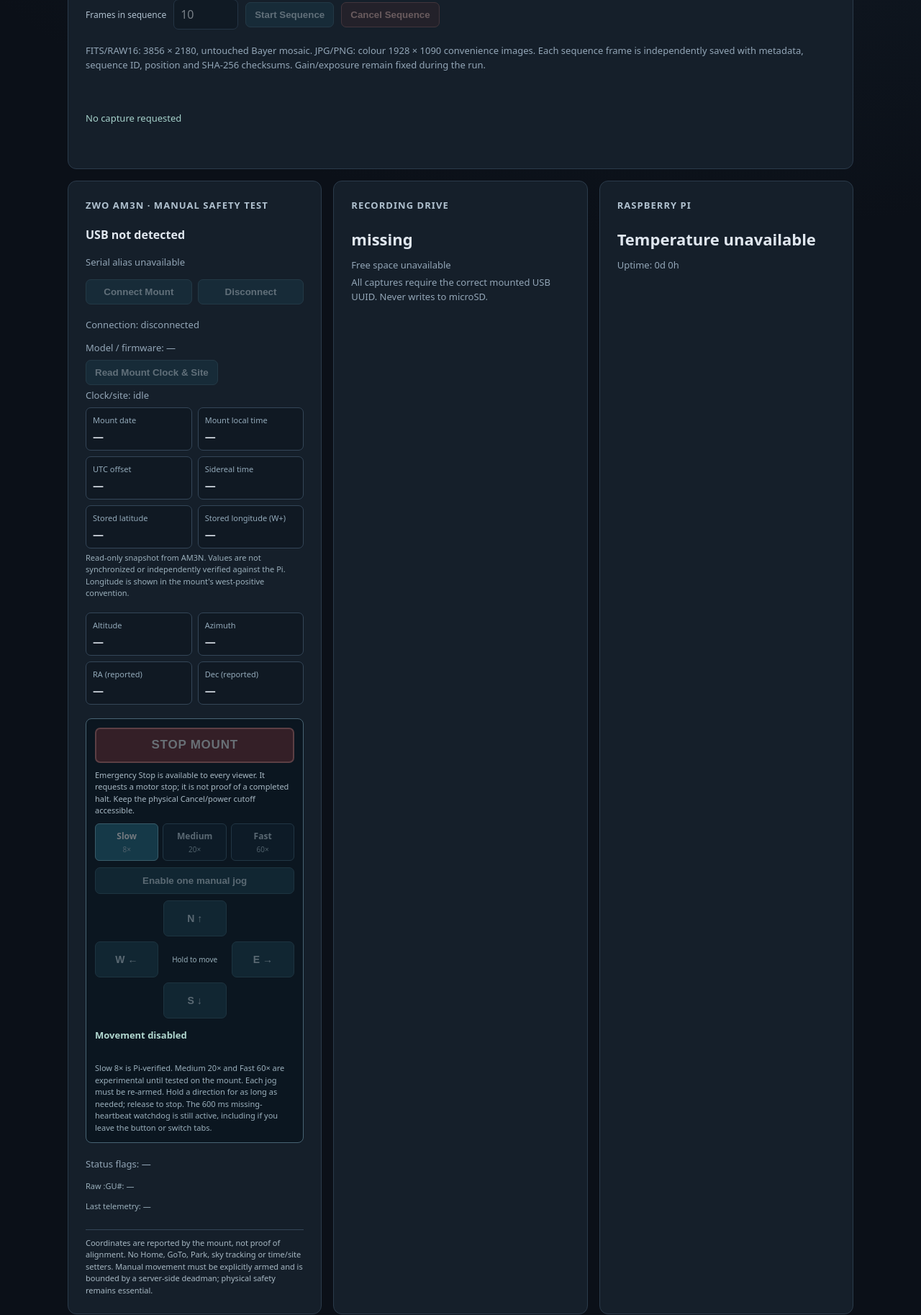
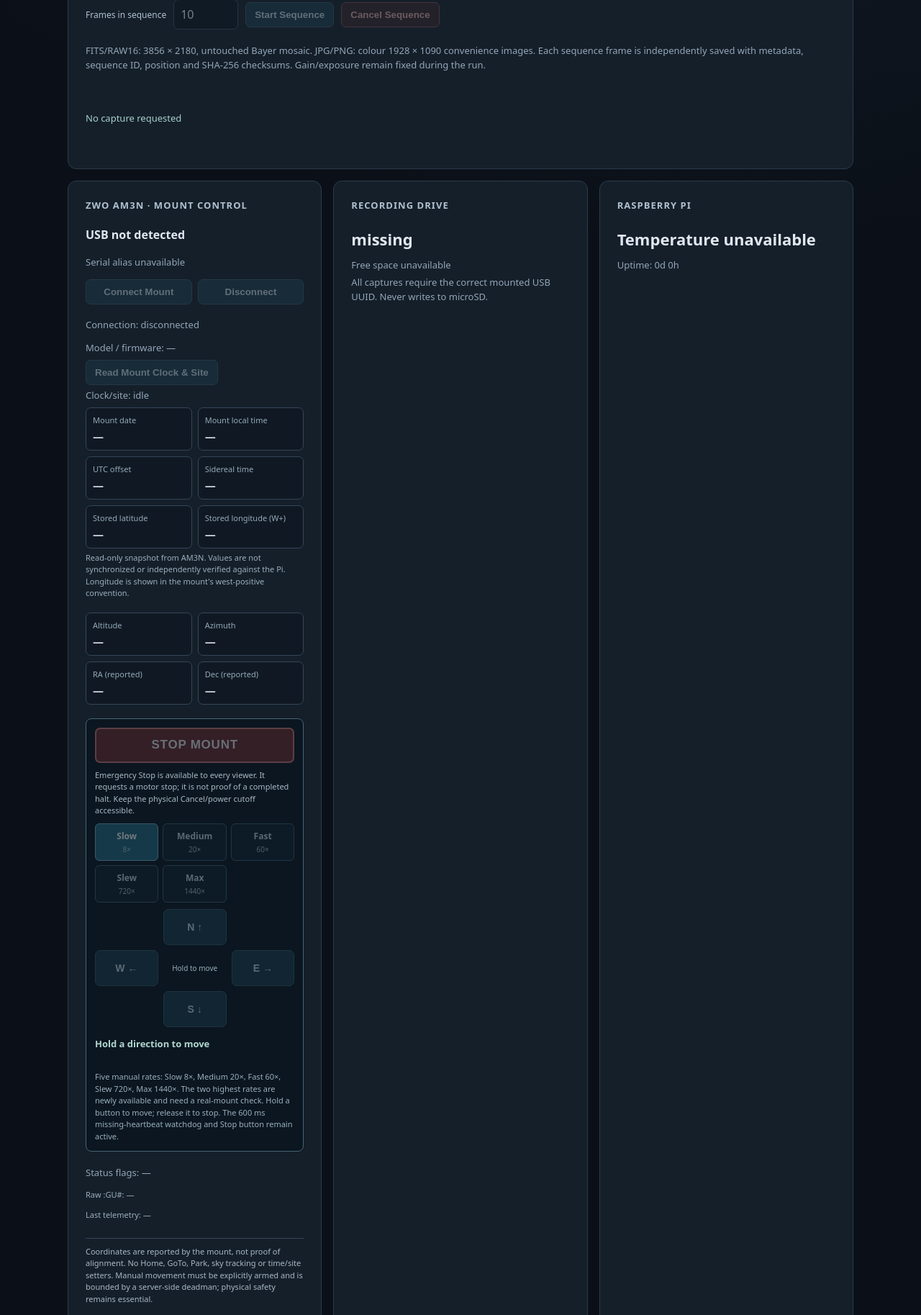
Before and after one commit to Arnbargler/astropi, a Flask app: page / in a window 1280 px wide. Shown: the part 1275-3102 px from the top of the page at 72% size. Run offline with Flask 3, Linux system fonts and the light colour scheme; data that the repository does not hold is empty.

Commit message:
Remove manual jog arming step and add INDI-documented 720x / 1440x slew speeds

```diff
--- a/astropi/mount/worker.py
+++ b/astropi/mount/worker.py
@@ -36,6 +36,8 @@ JOG_SPEEDS = {
     "slow": ":R5#",          # ~8x, verified on Pi
     "medium": ":Rv20.00#",  # ~20x, user-reported normal operation
     "fast": ":Rv60.00#",    # ~60x, user-reported normal operation
+    "slew": ":R8#",        # 720x, INDI AM driver documented preset
+    "max": ":R9#",         # 1440x, INDI AM driver documented preset
 }
 JOG_RATE = JOG_SPEEDS["slow"]  # backward-compatible default
 STOP_COMMAND = ":Q#"
@@ -191,30 +193,23 @@ class MountWorker:
             )
             return True
 
-    def arm(self):
-        """Requires operator lease at the Flask layer; one arm per jog."""
-        with self._lock:
-            if not self._state["connected"] or self._state["phase"] != "connected":
-                raise RuntimeError("Connect the mount before arming")
-            if (self._state["motion_phase"] != "idle" or self._stop_pending or
-                    self._environment_pending or self._environment_in_progress):
-                raise RuntimeError("Mount must be idle and not reading its clock/site before arming")
-            self._armed = True
-            self._state["motion_armed"] = True
-            return True
-
     def jog(self, direction, speed="slow"):
         if type(direction) is not str or direction not in JOG_COMMANDS:
             raise ValueError("Unknown mount direction")
         if type(speed) is not str or speed not in JOG_SPEEDS:
-            raise ValueError("Unknown mount jog speed; select slow, medium or fast")
+            raise ValueError("Unknown mount jog speed")
         with self._lock:
-            if not self._state["connected"] or not self._armed:
-                raise RuntimeError("Enable manual movement first")
+            if not self._state["connected"] or self._state["phase"] != "connected":
+                raise RuntimeError("Connect the mount before moving")
             if self._state["motion_phase"] != "idle":
                 raise RuntimeError("Only one direction at a time")
-            if self._stop_pending or self._stop.is_set():
-                raise RuntimeError("A Stop or disconnect is pending")
+            if (self._stop_pending or self._stop.is_set() or
+                    self._environment_pending or self._environment_in_progress):
+                raise RuntimeError("Stop, disconnect or clock/site read pending")
+            # Internal motion token: only a valid active jog may renew
+            # its heartbeat. No separate browser-side arm action.
+            self._armed = True
+            self._state["motion_armed"] = True
             self._pending_direction = direction
             self._pending_speed = speed
             self._motion_deadline = self._clock() + DEADMAN_SECONDS
--- a/astropi/static/app.js
+++ b/astropi/static/app.js
@@ -21,12 +21,11 @@ let sequenceActive = false;
 let mountPhase = "disconnected";
 let mountRequestPending = false;
 let mountMotionPhase = "idle";
-let mountArmed = false;
 let heldMountDirection = null;
 let mountStopPending = false;
 let mountHeartbeatBusy = false;
 let mountEnvironmentPhase = "idle";
-const mountSpeeds = ["slow", "medium", "fast"];
+const mountSpeeds = ["slow", "medium", "fast", "slew", "max"];
 let selectedMountSpeed = "slow";
 function showMountSpeed(speed) {
   selectedMountSpeed = speed;
@@ -70,18 +69,19 @@ function updateButtons() {
     !["connecting", "connected"].includes(mountPhase);
   $("mount-stop").disabled = mountPhase !== "connected" || mountStopPending;
   $("mount-read-environment").disabled = !owner || mountPhase !== "connected" ||
-    mountRequestPending || mountMotionPhase !== "idle" || mountArmed ||
+    mountRequestPending || mountMotionPhase !== "idle" || Boolean(heldMountDirection) ||
     mountEnvironmentPhase === "queued" || mountEnvironmentPhase === "reading";
-  $("mount-arm").disabled = !owner || mountPhase !== "connected" ||
-    mountMotionPhase !== "idle" || mountArmed || mountRequestPending;
   for (const speed of mountSpeeds) {
     $("mount-speed-" + speed).disabled = !owner || mountPhase !== "connected" ||
-      mountMotionPhase !== "idle" || mountArmed || mountRequestPending ||
+      mountMotionPhase !== "idle" || mountRequestPending ||
       Boolean(heldMountDirection);
   }
   for (const direction of ["north", "south", "east", "west"]) {
     $("mount-" + direction).disabled = !owner || mountPhase !== "connected" ||
-      !mountArmed || mountMotionPhase !== "idle" || mountRequestPending;
+      (mountMotionPhase !== "idle" && heldMountDirection !== direction) ||
+      (Boolean(heldMountDirection) && heldMountDirection !== direction) ||
+      mountRequestPending ||
+      ["queued", "reading"].includes(mountEnvironmentPhase);
   }
   const saveReady = owner && currentPhase === "running" &&
     storageReady && !captureBusy && !captureRequestPending &&
@@ -206,7 +206,7 @@ $("release-control").addEventListener("click", async () => {
 });
 for (const speed of mountSpeeds) {
   $("mount-speed-" + speed).addEventListener("change", () => {
-    if (mountArmed || mountMotionPhase !== "idle" || heldMountDirection) {
+    if (mountMotionPhase !== "idle" || heldMountDirection) {
       showMountSpeed(selectedMountSpeed);
       return;
     }
@@ -220,7 +220,6 @@ async function stopMount() {
   heldMountDirection = null;
   if (mountStopPending || mountPhase !== "connected") return;
   mountStopPending = true;
-  mountArmed = false;
   // Lock out speed changes immediately, before the serial owner has
   // acknowledged and verified a complete Stop.
   mountMotionPhase = "stopping";
@@ -238,22 +237,12 @@ async function stopMount() {
   }
 }
 $("mount-stop").addEventListener("click", stopMount);
-$("mount-arm").addEventListener("click", async () => {
-  if (!token || mountPhase !== "connected") return;
-  try {
-    await post("/api/mount/arm");
-    mountArmed = true;
-    write("mount-motion", "One jog enabled · press and hold a direction");
-    write("mount-error", "");
-    updateButtons();
-  } catch(error) {
-    write("mount-error", error.message);
-    await refreshMount();
-  }
-});
 async function beginMountHold(direction) {
-  if (heldMountDirection || !mountArmed || !token) return;
+  if (heldMountDirection || !token || mountPhase !== "connected" ||
+      mountMotionPhase !== "idle" ||
+      ["queued", "reading"].includes(mountEnvironmentPhase)) return;
   heldMountDirection = direction;
+  mountMotionPhase = "starting";
   updateButtons();
   try {
     await post("/api/mount/jog", {direction, speed:selectedMountSpeed});
@@ -305,7 +294,8 @@ async function mountHoldHeartbeat() {
   }
 }
 $("mount-read-environment").addEventListener("click", async () => {
-  if (!token || mountPhase !== "connected" || mountEnvironmentPhase === "reading") return;
+  if (!token || mountPhase !== "connected" || mountMotionPhase !== "idle" ||
+      heldMountDirection || ["queued","reading"].includes(mountEnvironmentPhase)) return;
   mountEnvironmentPhase = "queued";
   updateButtons();
   try {
@@ -346,7 +336,6 @@ function showMount(data) {
     showMountSpeed("slow");  // reconnect always starts conservatively
   mountPhase = nextPhase;
   mountMotionPhase = data.motion_phase || "idle";
-  mountArmed = Boolean(data.motion_armed);
   mountEnvironmentPhase = data.environment_phase || "idle";
   if (mountPhase !== "connected") heldMountDirection = null;
   const env = mountPhase === "connected" ? data.environment : null;
@@ -366,8 +355,8 @@ function showMount(data) {
   write("mount-environment-error", data.environment_error || "");
   write("mount-phase", "Connection: " + mountPhase);
   const motionDescription = {
-    idle: data.stop_stable ? "Reported axes stable after Stop · movement disabled" :
-      (mountArmed ? "One jog enabled · hold a direction" : "Movement disabled"),
+    idle: data.stop_stable ? "Reported axes stable after Stop · hold to move" :
+      "Hold a direction to move",
     starting: "Starting manual jog · hold button",
     moving: "Jog " + (data.jog_speed || "slow") + " in progress · release for Stop",
     stopping: "Stop requested · checking position stability…",
--- a/astropi/templates/index.html
+++ b/astropi/templates/index.html
@@ -149,7 +149,7 @@
     </section>
     <section class="cards" aria-label="System status">
       <article class="card mount-card">
-        <h3>ZWO AM3N · Manual safety test</h3>
+        <h3>ZWO AM3N · Mount control</h3>
         <div class="metric" id="mount-usb">Checking…</div>
         <p id="mount-serial">Checking serial alias…</p>
         <div class="button-row">
@@ -194,8 +194,15 @@
               <input id="mount-speed-fast" name="mount-speed" type="radio" value="fast" disabled>
               <span>Fast <small>60×</small></span>
             </label>
+            <label for="mount-speed-slew" class="mount-speed-choice">
+              <input id="mount-speed-slew" name="mount-speed" type="radio" value="slew" disabled>
+              <span>Slew <small>720×</small></span>
+            </label>
+            <label for="mount-speed-max" class="mount-speed-choice">
+              <input id="mount-speed-max" name="mount-speed" type="radio" value="max" disabled>
+              <span>Max <small>1440×</small></span>
+            </label>
           </div>
-          <button id="mount-arm" disabled>Enable one manual jog</button>
           <div class="mount-directions" role="group" aria-label="Press and hold to jog mount">
             <button type="button" id="mount-north" disabled aria-label="Hold to move altitude north">N ↑</button>
             <button type="button" id="mount-west" disabled aria-label="Hold to move azimuth west">W ←</button>
@@ -203,9 +210,9 @@
             <button type="button" id="mount-east" disabled aria-label="Hold to move azimuth east">E →</button>
             <button type="button" id="mount-south" disabled aria-label="Hold to move altitude south">S ↓</button>
           </div>
-          <p id="mount-motion" role="status" aria-live="polite">Movement disabled</p>
+          <p id="mount-motion" role="status" aria-live="polite">Hold a direction to move</p>
           <p id="mount-motion-warning" role="alert" class="mount-error"></p>
-          <p class="mount-small">Slow 8× is Pi-verified. Medium 20× and Fast 60× are experimental until tested on the mount. Each jog must be re-armed. Hold a direction for as long as needed; release to stop. The 600 ms missing-heartbeat watchdog is still active, including if you leave the button or switch tabs.</p>
+          <p class="mount-small">Five manual rates: Slow 8×, Medium 20×, Fast 60×, Slew 720×, Max 1440×. The two highest rates are newly available and need a real-mount check. Hold a button to move; release it to stop. The 600 ms missing-heartbeat watchdog and Stop button remain active.</p>
         </div>
         <p id="mount-flags">Status flags: —</p>
         <p id="mount-raw-status" class="mount-small">Raw :GU#: —</p>
--- a/astropi/web.py
+++ b/astropi/web.py
@@ -78,15 +78,6 @@ def create_app(settings: Settings | None = None, camera=None, lease=None, mount=
         if not mount_worker.disconnect():
             return jsonify(error="Mount connection worker is not active"), 409
         return jsonify(ok=True), 202
-
-    @app.post("/api/mount/arm")
-    def mount_arm():
-        require_operator()
-        try:
-            mount_worker.arm()
-        except RuntimeError as exc:
-            return jsonify(error=str(exc)), 409
-        return jsonify(ok=True), 200
 
     @app.post("/api/mount/jog")
     def mount_jog():
```
